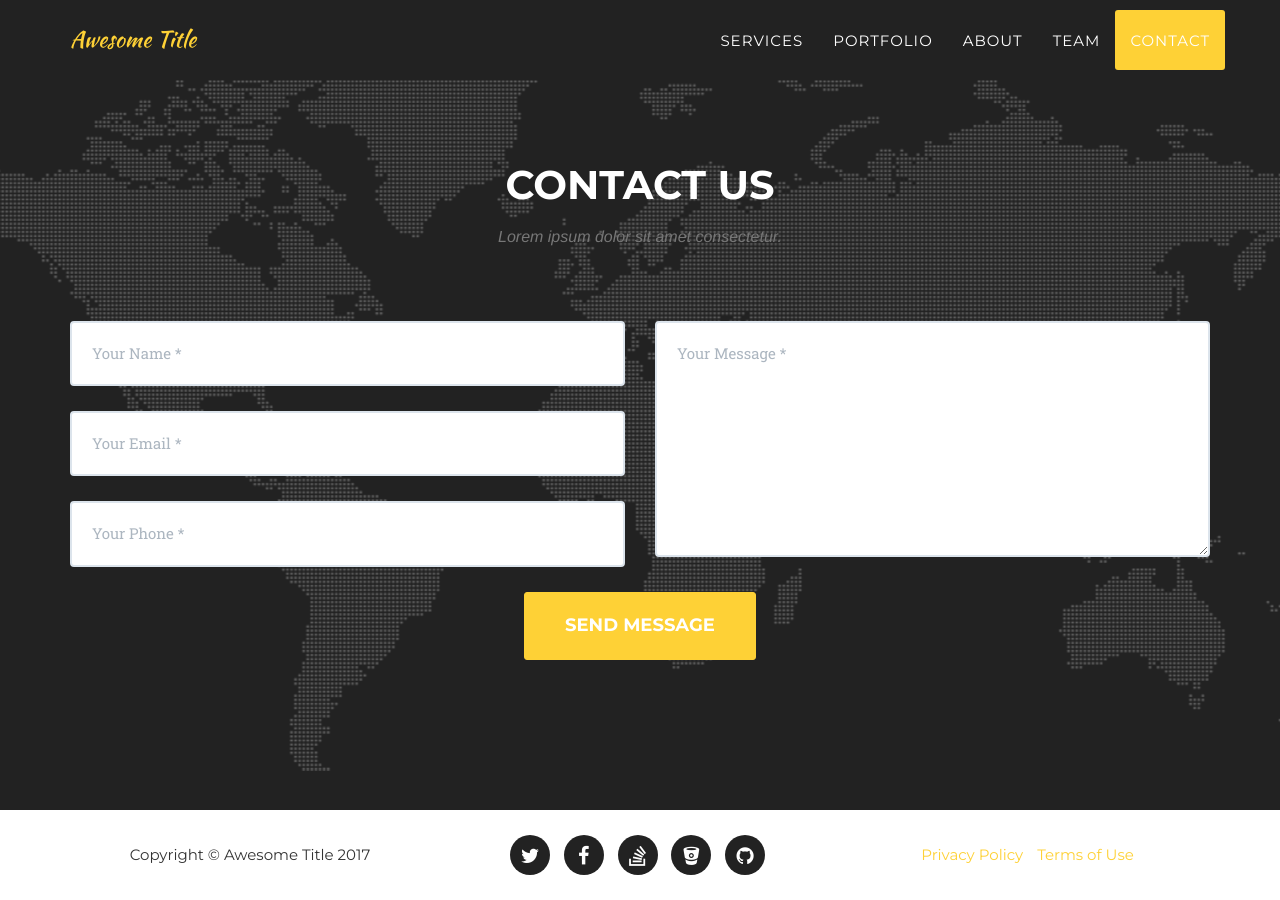
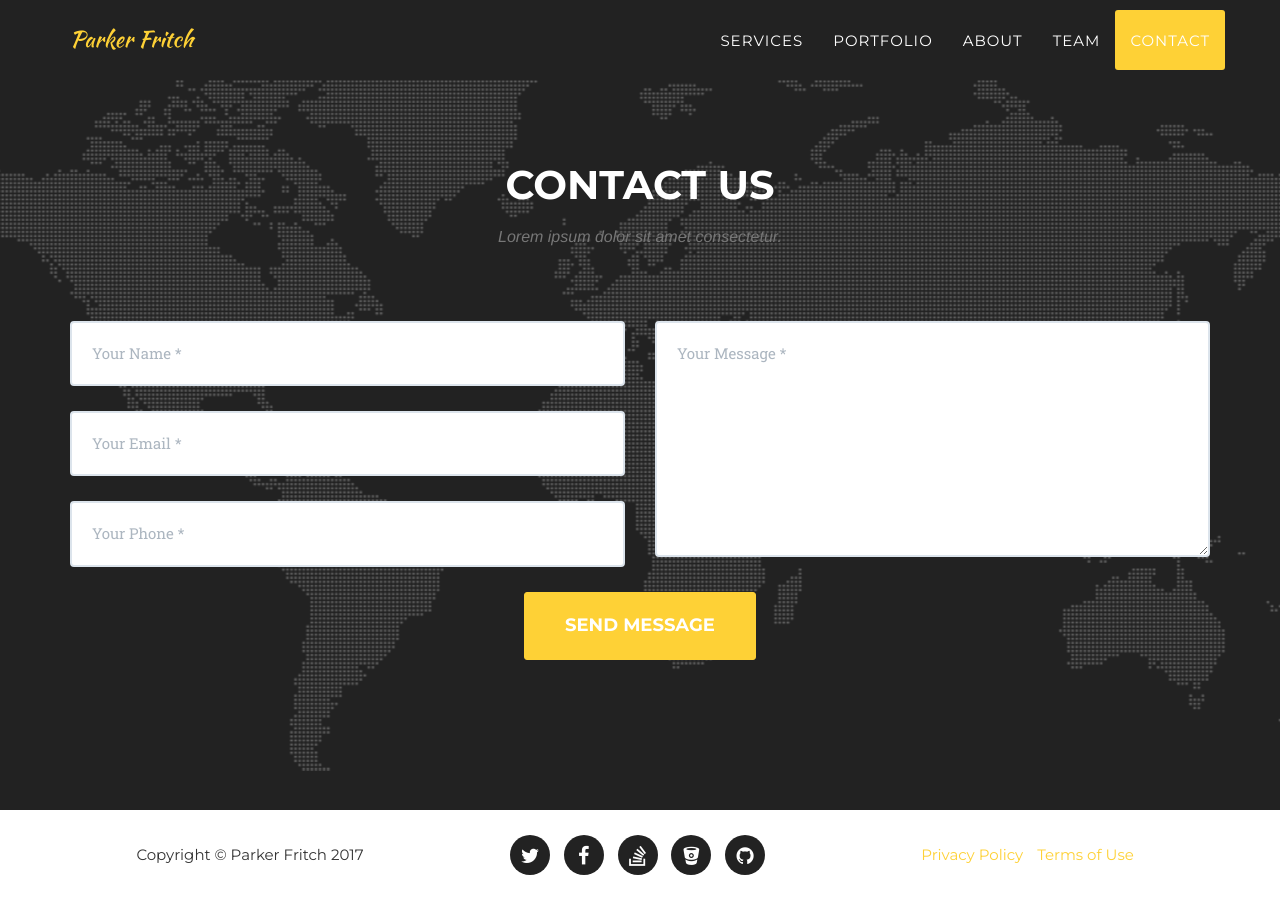
Before and after one commit to th0r0nd0r/th0r0nd0r.github.io, a Jekyll site: the page built from index.html, in a window 1280 px wide and 900 px high, scrolled down 6326 px. Built offline with Jekyll 4.4.1, drawn with Linux system fonts in a browser that asks for light colours; some web fonts are replaced; part of the change alters nothing that is shown.

Commit message:
edit config.yml with personal info and github url

```diff
--- a/_config.yml
+++ b/_config.yml
@@ -1,10 +1,10 @@
-url: https://y7kim.github.io
+url: https://th0r0nd0r.github.io/
 baseurl: /agency-jekyll-theme/
 
 # Site settings
-title: Awesome Title
-email: your-email@domain.com
-description: "Write an awesome description for your new site here. You can edit this line in _config.yml. It will appear in your document head meta (for Google search results) and in your feed.xml site description."
+title: Parker Fritch
+email: pjfritch1@gmail.com
+description: "Bay Area software engineer working with ruby on rails, React, React Native, Redux, JavaSCript, HTML, CSS, SQL, PostgreSQL, git, jQuery, Google Maps API, and more"
 
 
 # Team names, titles and social links
```
Also changed, not shown: 1 other file.
